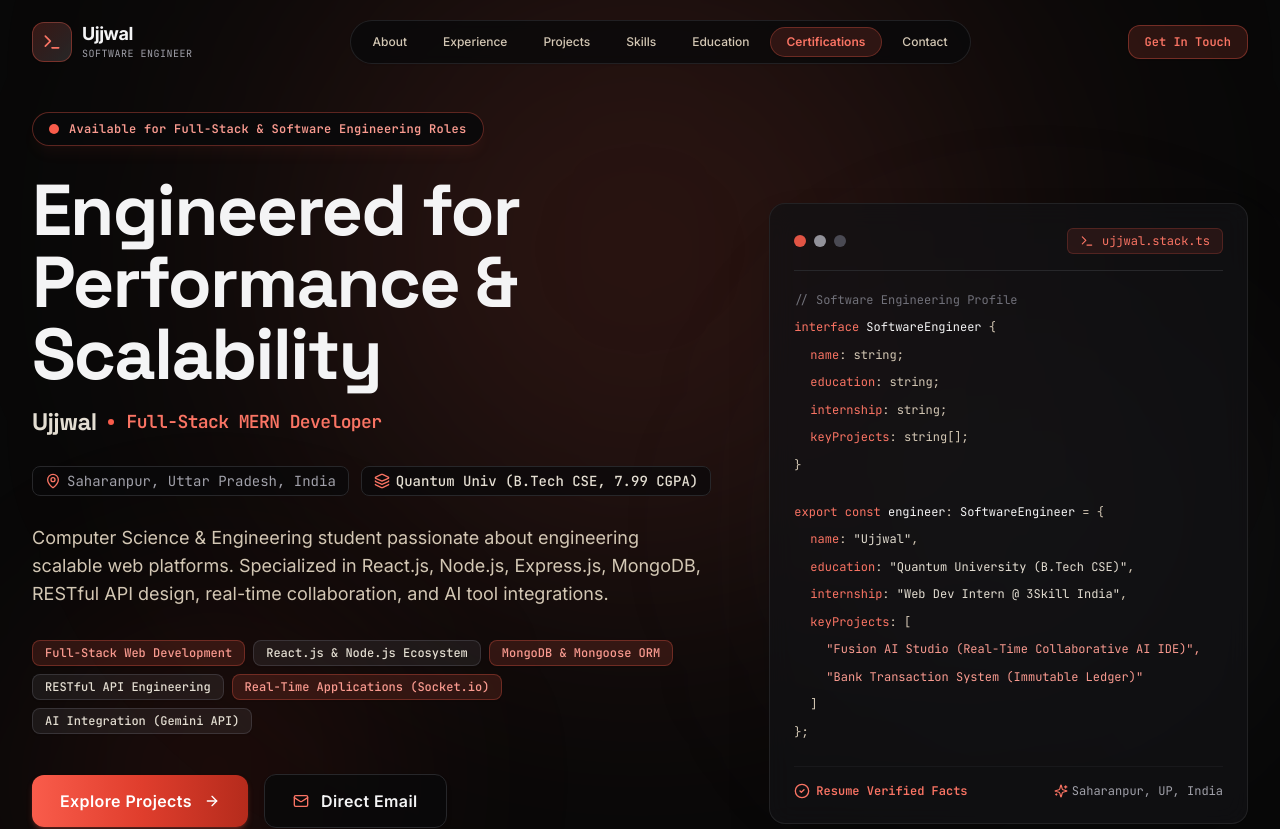
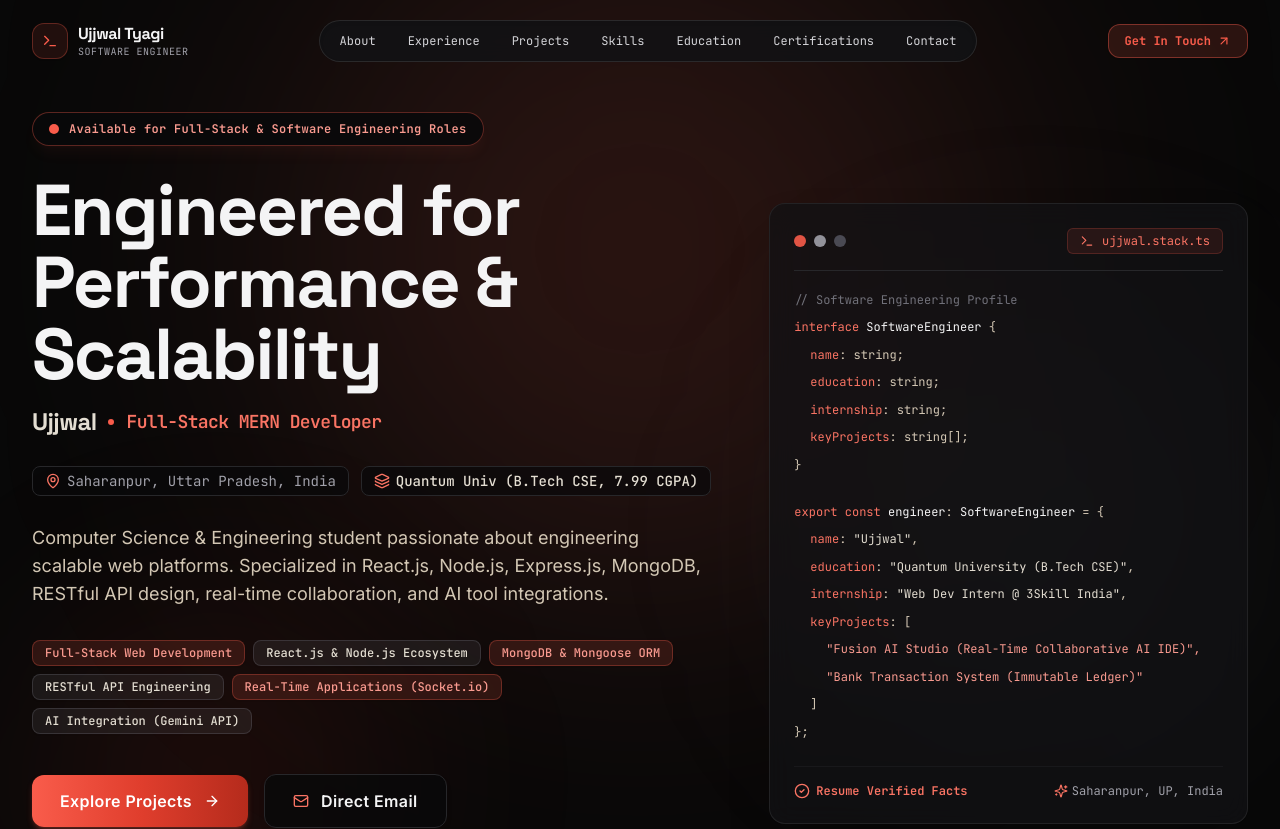
Before and after one commit to ujjwaltyagivashishtha/Portfolio, a React (Vite) app: page / in a window 1280 px wide. Shown: the top 829 px of the page. Built offline with nearby package versions, Linux system fonts and the light colour scheme; the HTML template or start-up script is replaced by a standard one.

Commit message:
refactor: update portfolio UI with dark editorial theme and numbered section headings

```diff
--- a/src/components/layout/Navbar.jsx
+++ b/src/components/layout/Navbar.jsx
@@ -1,62 +1,77 @@
 import React, { useState, useEffect } from 'react';
 import { siteConfig } from '../../config/site';
-import { Menu, X, Terminal } from 'lucide-react';
+import { Menu, X, Terminal, ArrowUpRight } from 'lucide-react';
 
 export const Navbar = () => {
   const [isScrolled, setIsScrolled] = useState(false);
   const [mobileMenuOpen, setMobileMenuOpen] = useState(false);
-  const [activeSection, setActiveSection] = useState('about');
+  const [activeSection, setActiveSection] = useState('hero');
 
   useEffect(() => {
     const handleScroll = () => {
       setIsScrolled(window.scrollY > 20);
 
-      const sections = siteConfig.navLinks.map((link) => link.href.substring(1));
-      const current = sections.find((section) => {
-        const el = document.getElementById(section);
-        if (el) {
-          const rect = el.getBoundingClientRect();
-          return rect.top <= 120 && rect.bottom >= 120;
+      const sections = ['hero', ...siteConfig.navLinks.map((link) => link.href.substring(1))];
+      const scrollPosition = window.scrollY + 200;
+
+      for (let i = sections.length - 1; i >= 0; i--) {
+        const sectionEl = document.getElementById(sections[i]);
+        if (sectionEl) {
+          const top = sectionEl.offsetTop;
+          if (scrollPosition >= top) {
+            setActiveSection(sections[i]);
+            break;
+          }
         }
-        return false;
-      });
-      if (current) setActiveSection(current);
+      }
     };
 
-    window.addEventListener('scroll', handleScroll);
+    window.addEventListener('scroll', handleScroll, { passive: true });
+    handleScroll();
     return () => window.removeEventListener('scroll', handleScroll);
   }, []);
+
+  // Lock body scroll when mobile menu is open
+  useEffect(() => {
+    if (mobileMenuOpen) {
+      document.body.style.overflow = 'hidden';
+    } else {
+      document.body.style.overflow = '';
+    }
+  }, [mobileMenuOpen]);
 
   return (
     <header
       className={`fixed top-0 left-0 right-0 z-50 transition-all duration-300 ${
         isScrolled
-          ? 'bg-[#060606]/90 backdrop-blur-md border-b border-stone-800/80 py-3 shadow-xl'
+          ? 'bg-[#080808]/90 backdrop-blur-md border-b border-white/10 py-3 shadow-2xl'
           : 'bg-transparent py-5'
       }`}
     >
       <div className="max-w-7xl mx-auto px-4 sm:px-6 lg:px-8">
         <div className="flex items-center justify-between">
+
           {/* Brand Logo */}
           <a
-            href="#"
+            href="#hero"
             className="flex items-center gap-2.5 group focus:outline-none"
+            aria-label="Ujjwal Tyagi Home"
           >
-            <div className="w-10 h-10 rounded-xl bg-gradient-to-br from-coral-500/20 to-stone-400/20 border border-coral-500/35 flex items-center justify-center group-hover:border-coral-400 transition-colors shadow-sm">
-              <Terminal className="w-5 h-5 text-coral-400 group-hover:scale-110 transition-transform" />
+            <div className="w-9 h-9 rounded-xl bg-[#F95C4B]/10 border border-[#F95C4B]/30 flex items-center justify-center group-hover:border-[#F95C4B] group-hover:bg-[#F95C4B]/20 transition-all shadow-sm">
+              <Terminal className="w-4 h-4 text-[#F95C4B] group-hover:scale-110 transition-transform" />
             </div>
             <div className="flex flex-col">
-              <span className="font-bold text-lg text-paper-100 tracking-tight leading-tight group-hover:text-coral-400 transition-colors">
-                Ujjwal
+              <span className="font-bold text-base text-zinc-100 tracking-tight leading-tight group-hover:text-[#F95C4B] transition-colors font-display">
+                Ujjwal Tyagi
               </span>
-              <span className="text-[10px] font-mono text-stone-400 tracking-wider">
+              <span className="text-[10px] font-mono text-zinc-400 tracking-wider">
                 SOFTWARE ENGINEER
               </span>
             </div>
           </a>
 
           {/* Desktop Navigation Links */}
-          <nav className="hidden md:flex items-center gap-1 bg-stone-950/80 p-1.5 rounded-full border border-stone-800/80 backdrop-blur-sm shadow-sm">
+          <nav className="hidden md:flex items-center gap-1 bg-[#121214]/90 p-1.5 rounded-full border border-white/10 backdrop-blur-md shadow-inner">
             {siteConfig.navLinks.map((link) => {
               const sectionId = link.href.substring(1);
               const isActive = activeSection === sectionId;
@@ -64,10 +79,10 @@ export const Navbar = () => {
                 <a
                   key={link.name}
                   href={link.href}
-                  className={`px-4 py-1.5 rounded-full text-xs font-medium transition-all duration-200 ${
+                  className={`px-3.5 py-1.5 rounded-full text-xs font-mono transition-all duration-200 ${
                     isActive
-                      ? 'bg-coral-500/15 text-coral-400 border border-coral-500/30 font-semibold shadow-sm'
-                      : 'text-stone-300 hover:text-paper-100 hover:bg-stone-900/60'
+                      ? 'bg-[#F95C4B]/15 text-[#F95C4B] border border-[#F95C4B]/40 font-semibold shadow-sm'
+                      : 'text-zinc-300 hover:text-white hover:bg-white/5'
                   }`}
                 >
                   {link.name}
@@ -76,46 +91,61 @@ export const Navbar = () => {
             })}
           </nav>
 
-          {/* Action CTAs */}
+          {/* Direct Contact Button */}
           <div className="hidden lg:flex items-center gap-3">
             <a
-              href={`mailto:${siteConfig.email}`}
-              className="px-4 py-2 rounded-xl bg-coral-500/15 hover:bg-coral-500/25 text-coral-400 border border-coral-500/35 text-xs font-mono font-semibold transition-all shadow-sm hover:shadow-coral-500/20"
+              href="#contact"
+              className="px-4 py-2 rounded-xl bg-[#F95C4B]/15 hover:bg-[#F95C4B] hover:text-black text-[#F95C4B] border border-[#F95C4B]/40 text-xs font-mono font-bold transition-all shadow-sm flex items-center gap-1.5"
             >
-              Get In Touch
+              <span>Get In Touch</span>
+              <ArrowUpRight className="w-3.5 h-3.5" />
             </a>
           </div>
 
-          {/* Mobile Menu Toggle Button */}
+          {/* Mobile Menu Toggle */}
           <button
             onClick={() => setMobileMenuOpen(!mobileMenuOpen)}
-            className="md:hidden p-2.5 rounded-xl bg-stone-950 border border-stone-800 text-stone-300 hover:text-paper-100 focus:outline-none"
-            aria-label="Toggle menu"
+            className="md:hidden p-2.5 rounded-xl bg-[#121214] border border-white/10 text-zinc-300 hover:text-white focus:outline-none"
+            aria-label={mobileMenuOpen ? "Close navigation menu" : "Open navigation menu"}
           >
-            {mobileMenuOpen ? <X className="w-6 h-6" /> : <Menu className="w-6 h-6" />}
+            {mobileMenuOpen ? <X className="w-5 h-5 text-[#F95C4B]" /> : <Menu className="w-5 h-5" />}
           </button>
         </div>
       </div>
 
-      {/* Mobile Drawer */}
+      {/* Mobile Navigation Drawer Overlay */}
       {mobileMenuOpen && (
-        <div className="md:hidden bg-stone-950/98 border-b border-stone-800 px-4 pt-3 pb-6 space-y-2 backdrop-blur-xl animate-in slide-in-from-top-5 shadow-lg">
-          {siteConfig.navLinks.map((link) => (
+        <div className="md:hidden fixed inset-x-0 top-[65px] bg-[#080808]/98 border-b border-white/10 px-4 pt-4 pb-8 space-y-2 backdrop-blur-2xl shadow-2xl animate-in fade-in slide-in-from-top-4">
+          <div className="flex flex-col space-y-1">
+            {siteConfig.navLinks.map((link) => {
+              const sectionId = link.href.substring(1);
+              const isActive = activeSection === sectionId;
+              return (
+                <a
+                  key={link.name}
+                  href={link.href}
+                  onClick={() => setMobileMenuOpen(false)}
+                  className={`px-4 py-3 rounded-xl text-sm font-mono transition-all flex items-center justify-between ${
+                    isActive
+                      ? 'bg-[#F95C4B]/15 text-[#F95C4B] border border-[#F95C4B]/30 font-bold'
+                      : 'text-zinc-300 hover:bg-white/5 hover:text-white'
+                  }`}
+                >
+                  <span>{link.name}</span>
+                  {isActive && <span className="w-2 h-2 rounded-full bg-[#F95C4B]"></span>}
+                </a>
+              );
+            })}
+          </div>
+
+          <div className="pt-4 border-t border-white/10">
             <a
-              key={link.name}
-              href={link.href}
+              href="#contact"
               onClick={() => setMobileMenuOpen(false)}
-              className="block px-4 py-2.5 rounded-lg text-sm font-medium text-stone-300 hover:bg-stone-900 hover:text-coral-400"
+              className="flex items-center justify-center gap-2 w-full py-3 rounded-xl bg-[#F95C4B] text-black font-bold text-xs font-mono shadow-lg hover:bg-[#FF6B5B] transition-colors"
             >
-              {link.name}
-            </a>
-          ))}
-          <div className="pt-2 border-t border-stone-900">
-            <a
-              href={`mailto:${siteConfig.email}`}
-              className="block w-full text-center py-2.5 rounded-xl bg-coral-500 text-white font-semibold text-xs font-mono shadow-md"
-            >
-              Get In Touch
+              <span>Contact Ujjwal</span>
+              <ArrowUpRight className="w-4 h-4" />
             </a>
           </div>
         </div>
```
